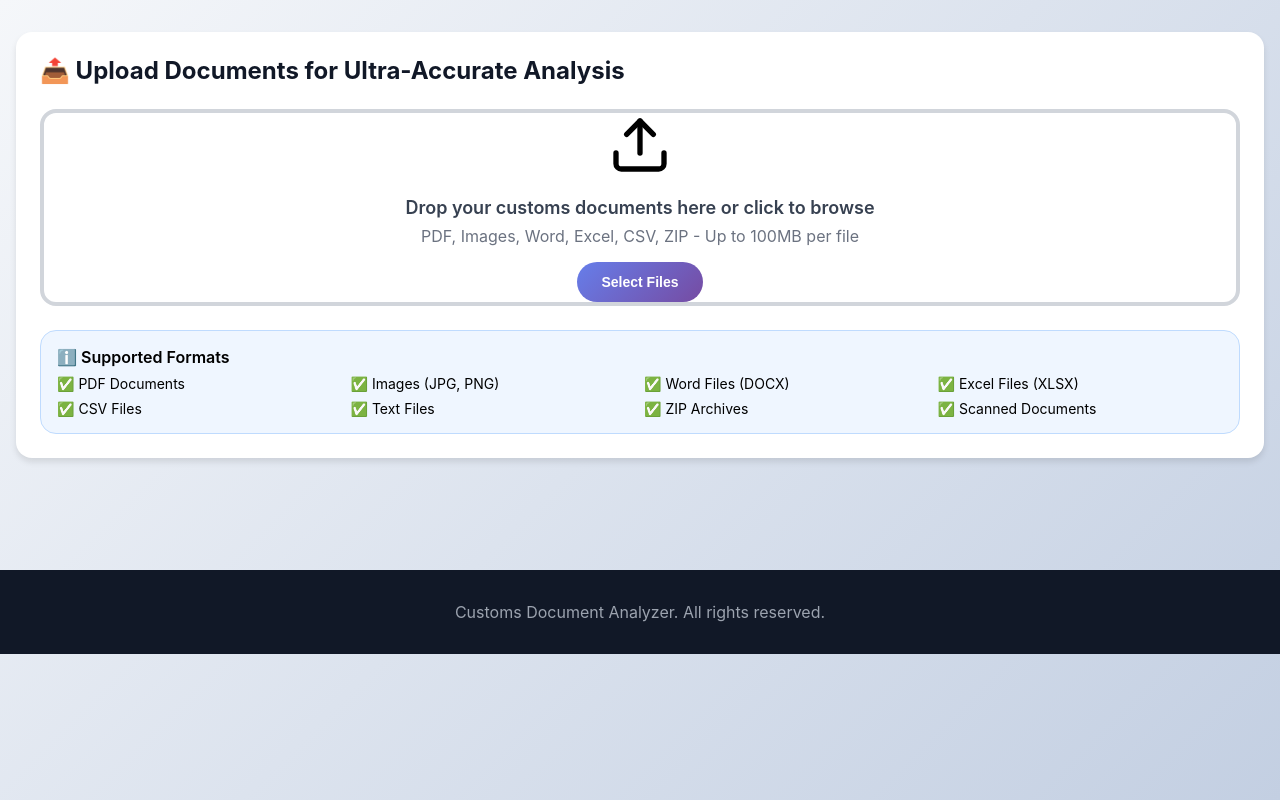
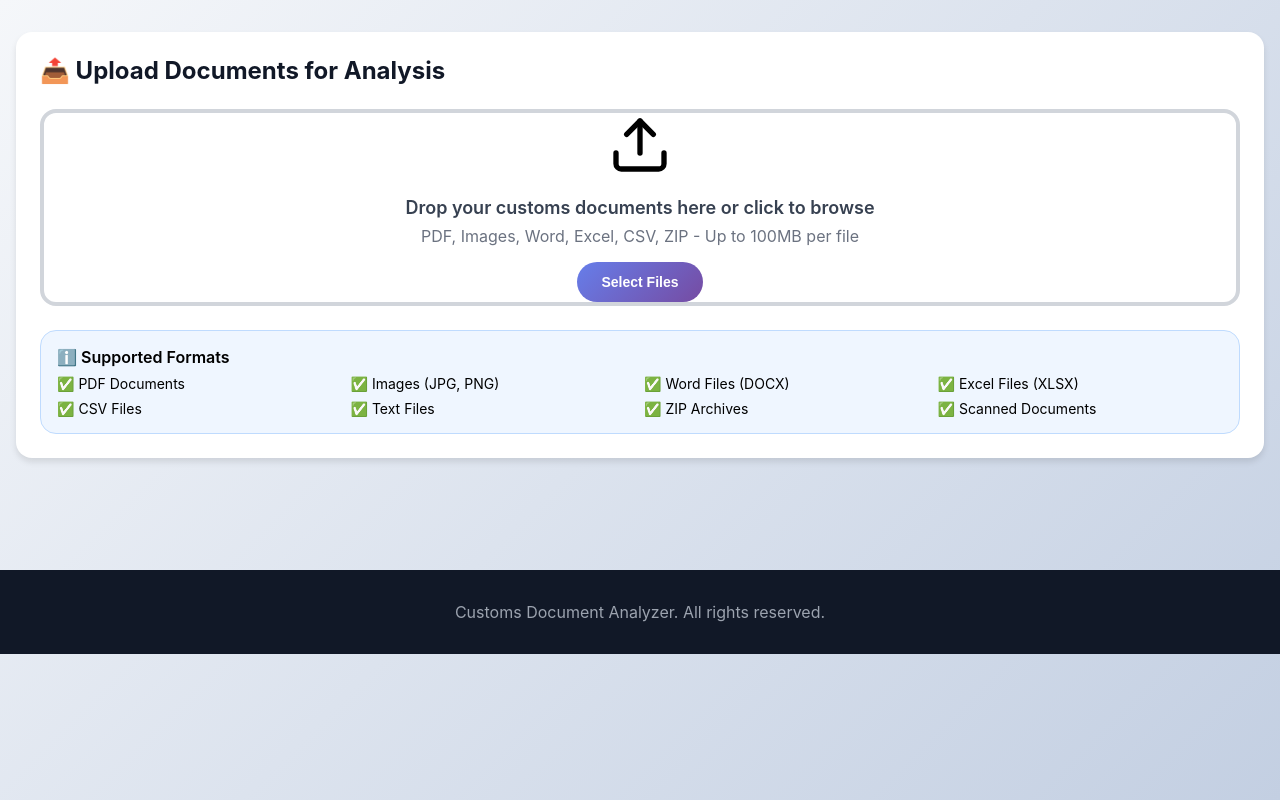
Before and after one commit to Omshikhare257/Document-classification-and-text-extraction, a React (Create React App) app: page / in a window 1280 px wide. Built offline with nearby package versions, Linux system fonts and the light colour scheme.

Commit message:
Update DocumentUploader.jsx

```diff
--- a/src/components/DocumentUploader.jsx
+++ b/src/components/DocumentUploader.jsx
@@ -122,7 +122,7 @@ const DocumentUploader = ({ onAnalysisComplete }) => {
 
   return (
     <div className="card animate-fadeIn">
-      <h2 className="text-2xl font-bold text-gray-900 mb-6">📤 Upload Documents for Ultra-Accurate Analysis</h2>
+      <h2 className="text-2xl font-bold text-gray-900 mb-6">📤 Upload Documents for Analysis</h2>
 
       {/* Upload Area */}
       <div
@@ -194,7 +194,7 @@ const DocumentUploader = ({ onAnalysisComplete }) => {
                 </>
               ) : (
                 <>
-                  🚀 Start Ultra-Accurate Analysis
+                  🚀 Start Analysis
                 </>
               )}
             </button>
```
